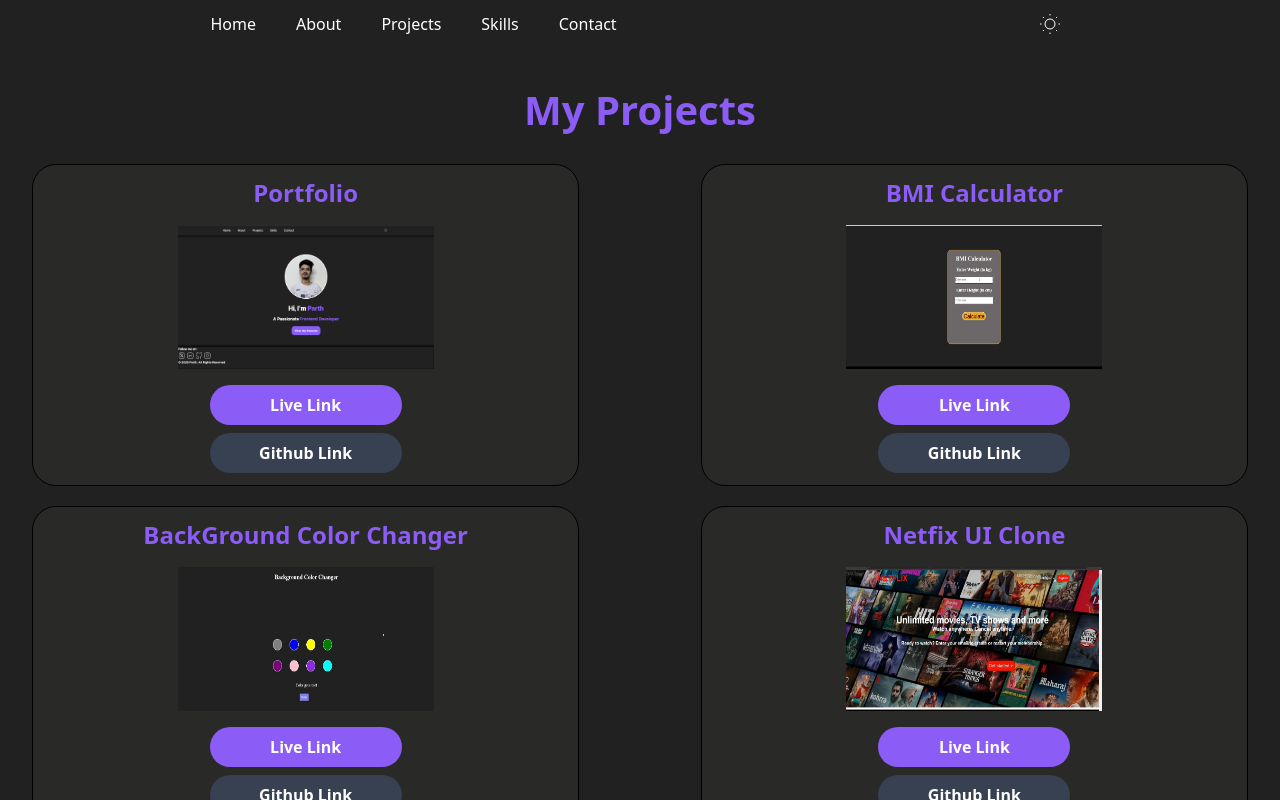
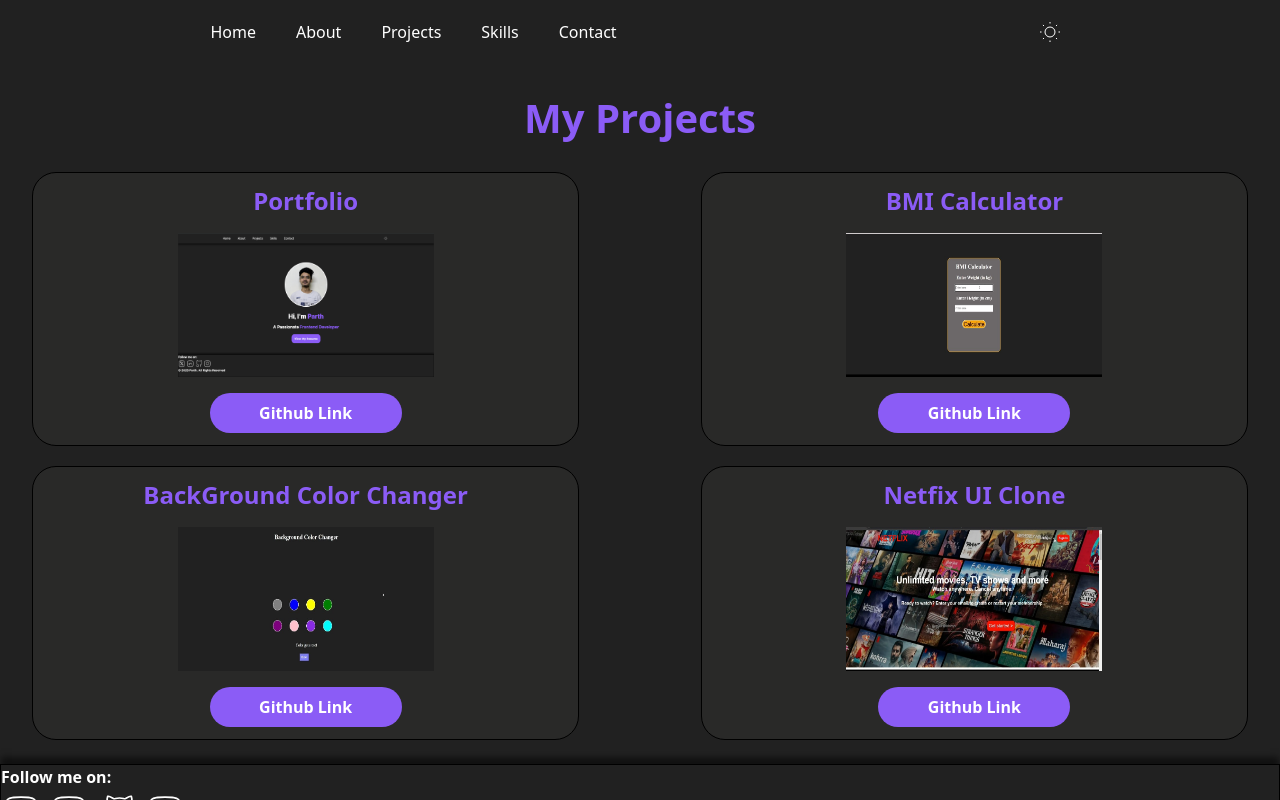
Before and after one commit to ParthPatidar04/Portfolio-Parth, a React (Vite) app in the folder portfolioWebsite/: page /projects in a window 1280 px wide. Shown: the top 800 px of the page. Built offline with nearby package versions, Linux system fonts and the light colour scheme.

Commit message:
add changes

```diff
--- a/portfolioWebsite/src/components/Navigation.jsx
+++ b/portfolioWebsite/src/components/Navigation.jsx
@@ -23,7 +23,7 @@ function Navigation() {
 
     return (
         <div>
-            <nav className='flex justify-between md:justify-around items-center h-12 -[#212121]'>
+            <nav className='flex justify-between md:justify-around items-center h-12 -[#212121] mt-2'>
                 <div className='md:hidden ml-2'>
                     <img className='cursor-pointer' onClick={toggleSideBar} src={theme=="dark"? whiteMenu : darkMenu} alt="menu" />
                 </div>
--- a/portfolioWebsite/src/components/Project.jsx
+++ b/portfolioWebsite/src/components/Project.jsx
@@ -17,10 +17,10 @@ function Project() {
           <div className='md:text-2xl text-xl font-bold text-violet-500'>Portfolio</div>
           <div><img className='md:w-64 md:h-36 w-48 h-24' src={PortFolio} alt="photo" /></div>
           <div className='flex flex-col gap-y-2'>
-            <button className='bg-violet-500 md:w-48 w-32 p-2 rounded-3xl font-bold text-white'>
-              <a href="">Live Link</a>
-            </button>
-            <button className='md:w-48 w-32 p-2 font-bold rounded-3xl bg-gray-700 text-white'>
+            {/* <button className='bg-violet-500 md:w-48 w-32 p-2 rounded-3xl font-bold text-white'>
+              <a href="http://localhost:5173/">Live Link</a>
+            </button> */}
+            <button className='md:w-48 w-32 p-2 font-bold rounded-3xl bg-violet-500 text-white'>
               <a href="https://github.com/ParthPatidar04/Portfolio-Parth">Github Link</a>
             </button>
           </div>
@@ -29,10 +29,10 @@ function Project() {
           <div className='md:text-2xl text-xl font-bold text-violet-500'>BMI Calculator</div>
           <div><img className='md:w-64 md:h-36 w-48 h-24' src={BMI} alt="photo" /></div>
           <div className='flex flex-col gap-y-2'>
-            <button className='bg-violet-500 md:w-48 w-32 p-2 rounded-3xl font-bold text-white'>
+            {/* <button className='bg-violet-500 md:w-48 w-32 p-2 rounded-3xl font-bold text-white'>
               <a href="">Live Link</a>
-            </button>
-            <button className='md:w-48 w-32 p-2 font-bold rounded-3xl bg-gray-700 text-white'>
+            </button> */}
+            <button className='md:w-48 w-32 p-2 font-bold rounded-3xl bg-violet-500 text-white'>
               <a href="https://github.com/ParthPatidar04/BMI-Calculator">Github Link</a>
             </button>
           </div>
@@ -41,10 +41,10 @@ function Project() {
           <div className='md:text-2xl text-xl font-bold text-violet-500'>BackGround Color Changer</div>
           <div><img className='md:w-64 md:h-36 w-48 h-24' src={Bg} alt="photo" /></div>
           <div className='flex flex-col gap-y-2'>
-            <button className='bg-violet-500 md:w-48 w-32 p-2 rounded-3xl font-bold text-white'>
+            {/* <button className='bg-violet-500 md:w-48 w-32 p-2 rounded-3xl font-bold text-white'>
               <a href="">Live Link</a>
-            </button>
-            <button className='md:w-48 w-32 p-2 font-bold rounded-3xl bg-gray-700 text-white'>
+            </button> */}
+            <button className='md:w-48 w-32 p-2 font-bold rounded-3xl bg-violet-500 text-white'>
               <a href="https://github.com/ParthPatidar04/ColorChanger">Github Link</a>
             </button>
           </div>
@@ -53,10 +53,10 @@ function Project() {
           <div className='md:text-2xl text-xl font-bold text-violet-500'>Netfix UI Clone</div>
           <div><img className='md:w-64 md:h-36 w-48 h-24' src={NetflixImg} alt="photo" /></div>
           <div className='flex flex-col gap-y-2'>
-            <button className='bg-violet-500 md:w-48 w-32 p-2 rounded-3xl font-bold text-white'>
+            {/* <button className='bg-violet-500 md:w-48 w-32 p-2 rounded-3xl font-bold text-white'>
               <a href="">Live Link</a>
-            </button>
-            <button className='md:w-48 w-32 p-2 font-bold rounded-3xl bg-gray-700 text-white'>
+            </button> */}
+            <button className='md:w-48 w-32 p-2 font-bold rounded-3xl bg-violet-500 text-white'>
               <a href="https://github.com/ParthPatidar04/Netflix-Clone-Project">Github Link</a>
             </button>
           </div>
```
